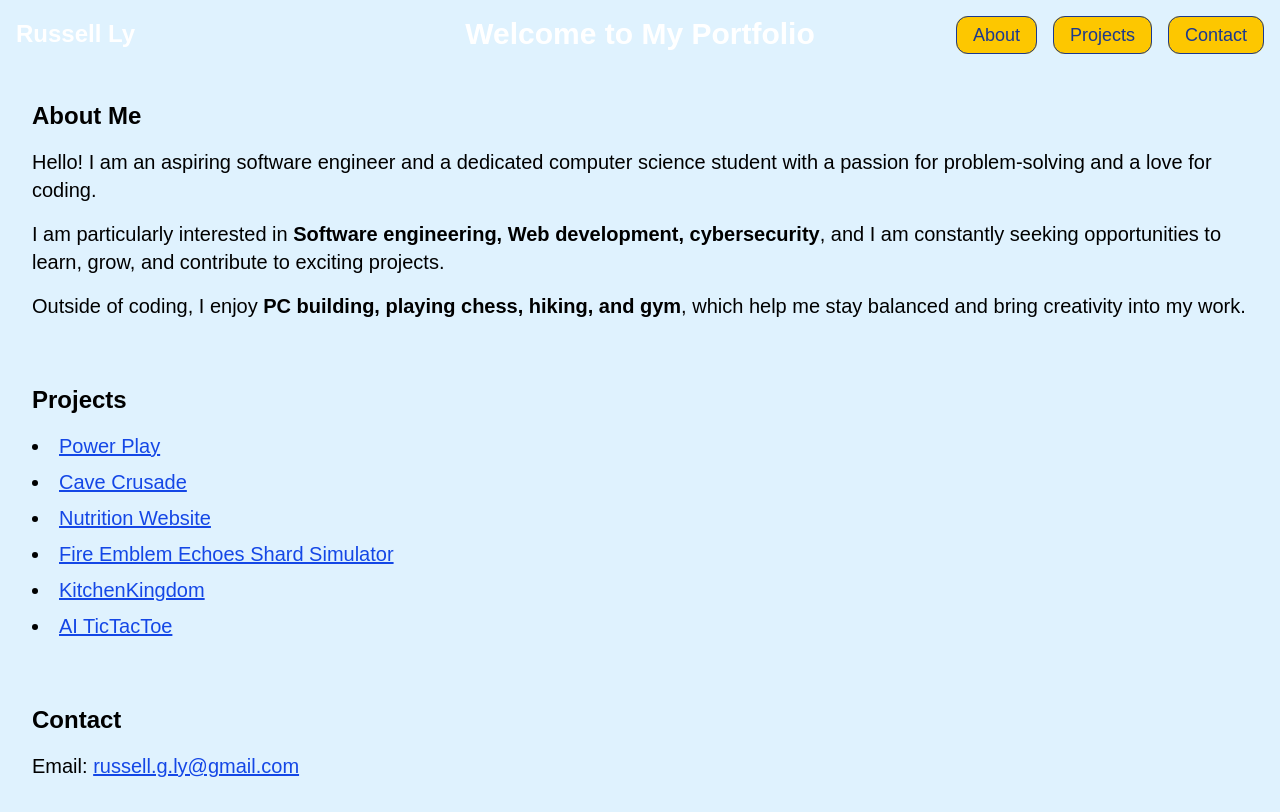
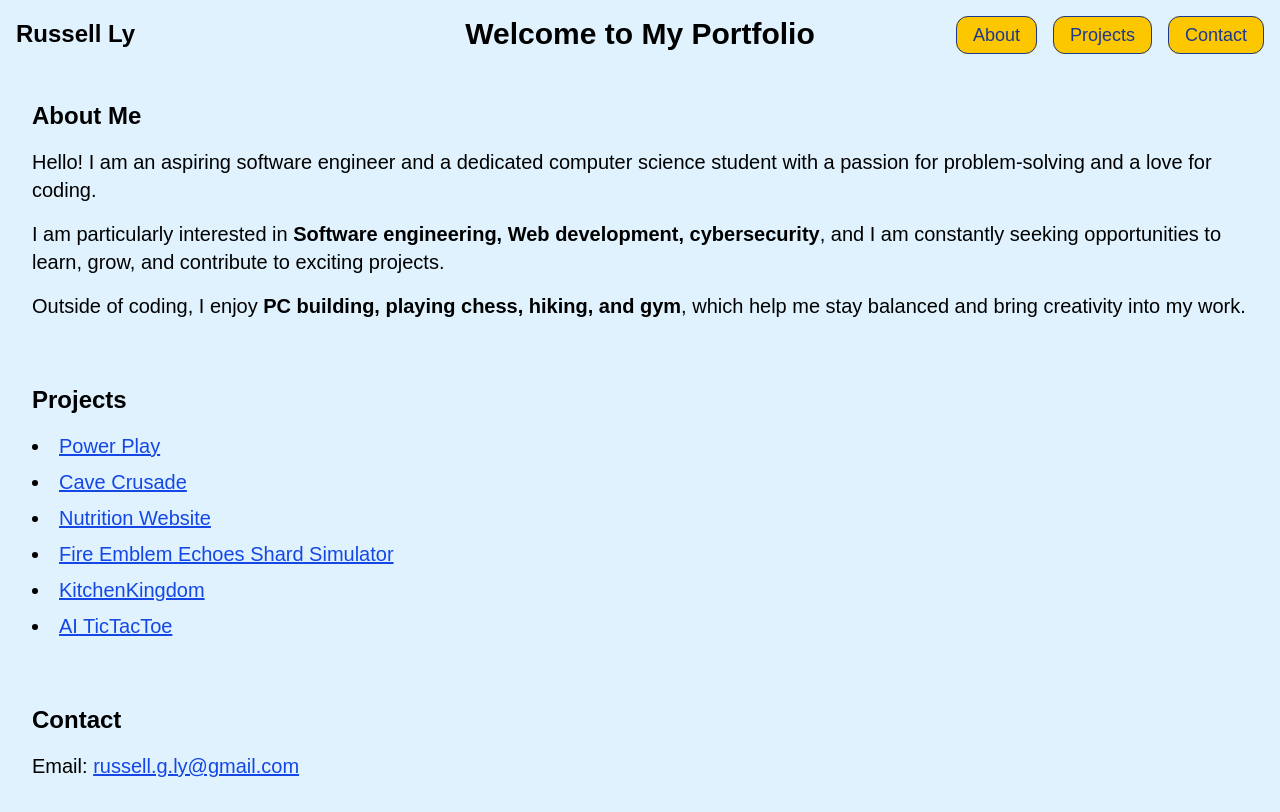
Before and after one commit to Ampherost/Ampherost.github.io, a Next.js app: page / in a window 1280 px wide. Built offline with nearby package versions, Linux system fonts and the light colour scheme.

Commit message:
Changed header to black for readability

```diff
--- a/app/page.tsx
+++ b/app/page.tsx
@@ -6,7 +6,7 @@ export default function Home() {
   return (
     <main className="bg-sky-100 text-black text-xl min-h-screen">
       {/* Header */}
-      <header className="bg-navy text-white p-4 flex flex-col md:flex-row justify-between items-center">
+      <header className="bg-navy text-black p-4 flex flex-col md:flex-row justify-between items-center">
         <div className="flex-1 text-left">
           <p className="text-2xl font-bold">Russell Ly</p>
         </div>
```
